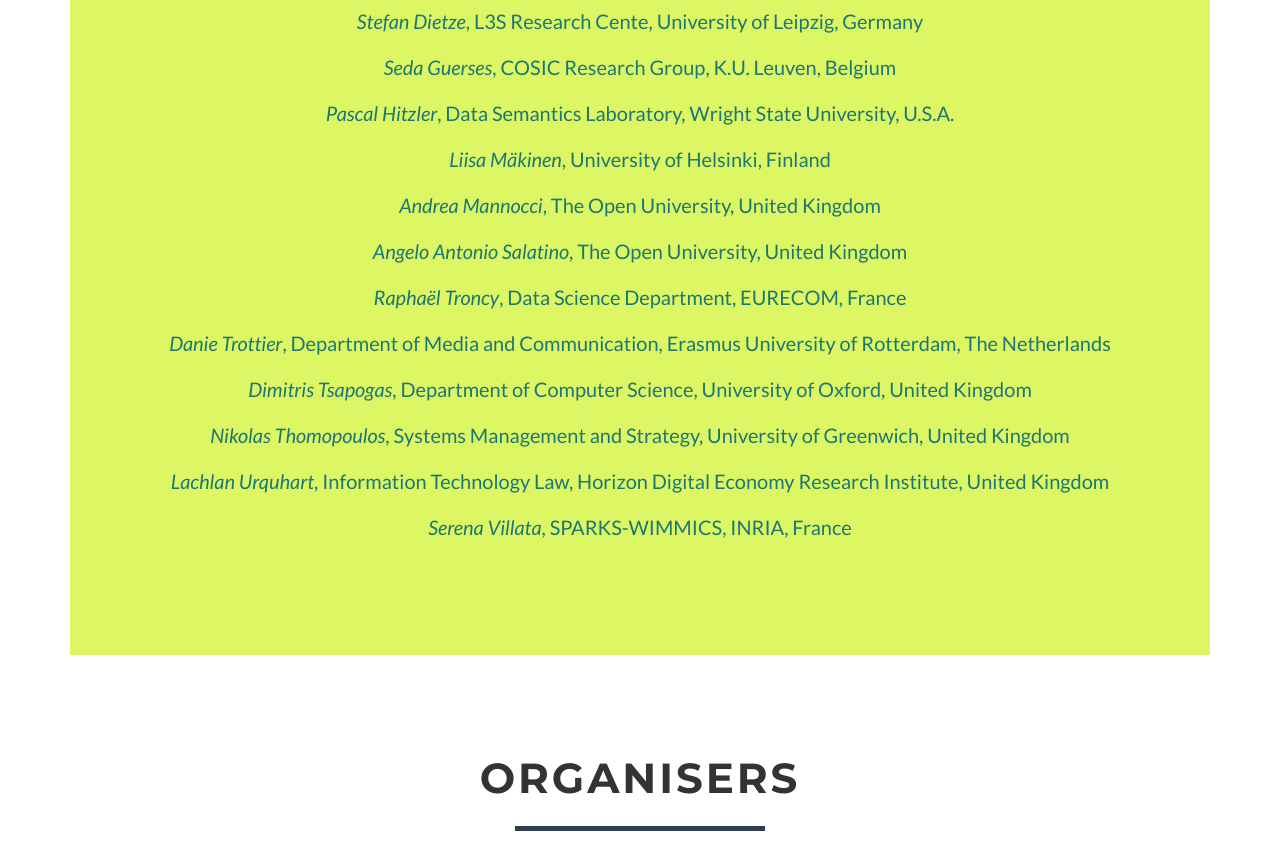
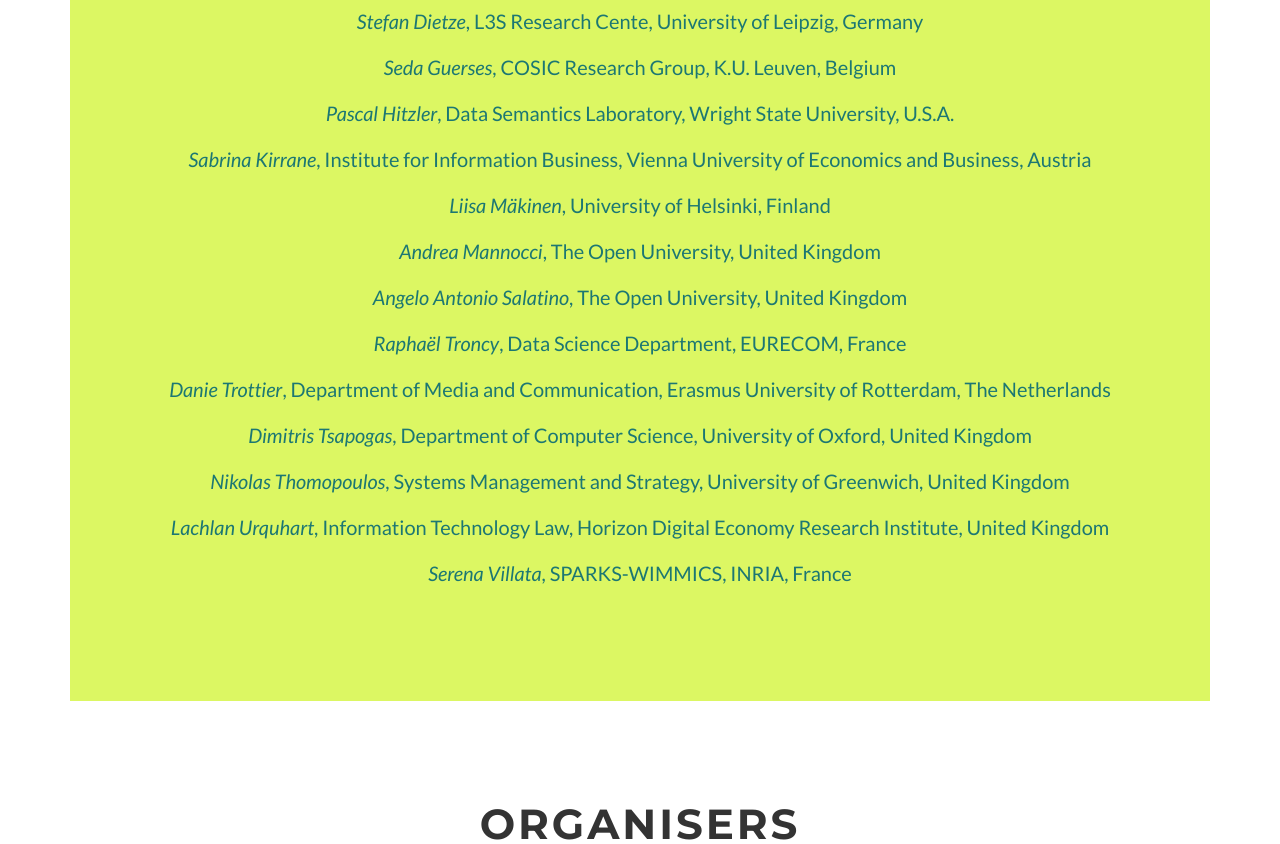
Before and after one commit to kmitd/kmitd.github.io, a website: page recoding-black-mirror/index.html in a window 1280 px wide. Shown: the part 3891-4735 px from the top of the page. Drawn offline with nearby package versions, Linux system fonts and the light colour scheme.

Commit message:
Added Sabrina to PC

```diff
--- a/recoding-black-mirror/index.html
+++ b/recoding-black-mirror/index.html
@@ -203,6 +203,7 @@
 							<p><em>Stefan Dietze</em>,  L3S Research Cente, University of Leipzig, Germany</p>
 							<p><em>Seda Guerses</em>, COSIC Research Group, K.U. Leuven, Belgium</p>
 							<p><em>Pascal Hitzler</em>, Data Semantics Laboratory, Wright State University, U.S.A.</p>
+							<p><em>Sabrina Kirrane</em>, Institute for Information Business, Vienna University of Economics and Business, Austria</p>
 							<p><em>Liisa Mäkinen</em>, University of Helsinki, Finland</p>
 							<p><em>Andrea Mannocci</em>, The Open University, United Kingdom</p>
 
```
